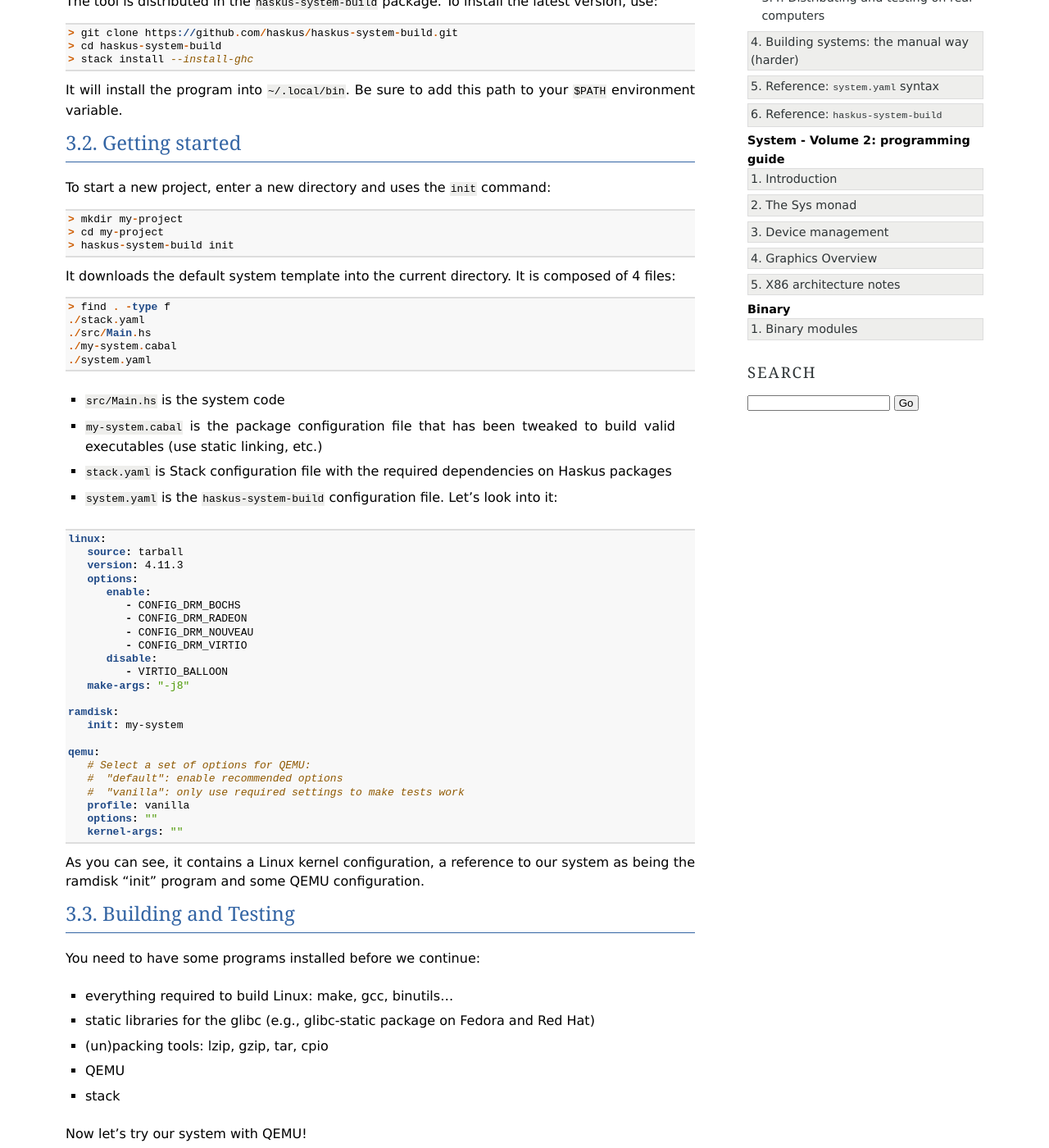
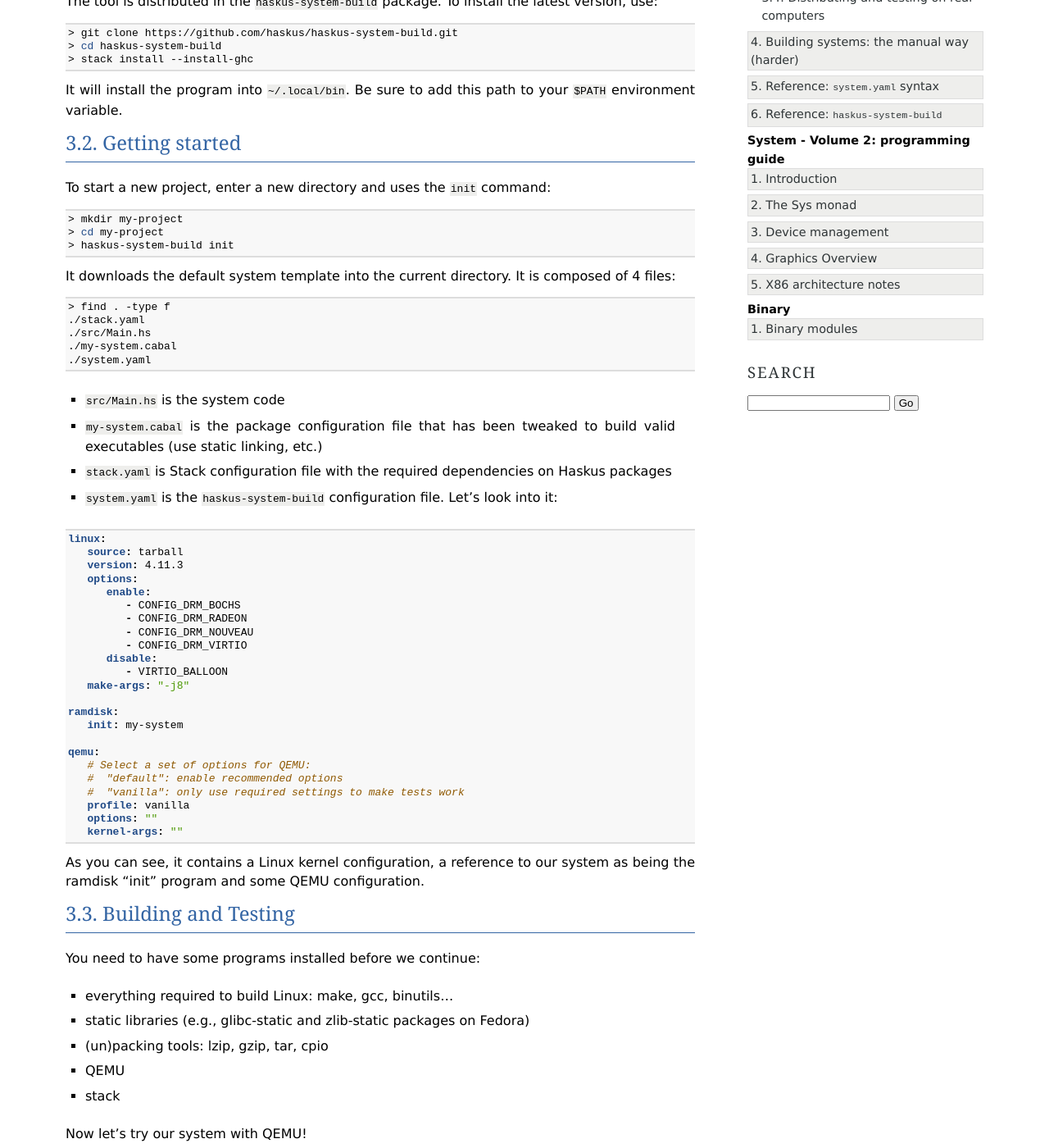
Before and after one commit to haskus/haskus-manual, a Sphinx documentation site: the page built from source/system/volume1/automatic_building.rst, in a window 1280 px wide and 1400 px high, scrolled down 408 px. Shown: the whole window at 82% size. Built offline with Sphinx 7.4.7, drawn with Linux system fonts in a browser that asks for light colours.

Commit message:
Minor fixes

```diff
--- a/source/system/volume1/automatic_building.rst
+++ b/source/system/volume1/automatic_building.rst
@@ -16,7 +16,7 @@ Installing ``haskus-system-build``
 The tool is distributed in the ``haskus-system-build`` package.
 To install the latest version, use:
 
-.. code::
+.. code:: bash
 
    > git clone https://github.com/haskus/haskus-system-build.git
    > cd haskus-system-build
@@ -30,7 +30,7 @@ Getting started
 
 To start a new project, enter a new directory and uses the ``init`` command:
 
-.. code::
+.. code:: bash
 
    > mkdir my-project
    > cd my-project
@@ -39,7 +39,7 @@ To start a new project, enter a new directory and uses the ``init`` command:
 It downloads the default system template into the current directory. It is
 composed of 4 files:
 
-.. code::
+.. code:: bash
 
    > find . -type f
    ./stack.yaml
@@ -93,8 +93,7 @@ Building and Testing
 You need to have some programs installed before we continue:
 
 * everything required to build Linux: make, gcc, binutils...
-* static libraries for the glibc (e.g., glibc-static package on Fedora and Red
-  Hat)
+* static libraries (e.g., glibc-static and zlib-static packages on Fedora)
 * (un)packing tools: lzip, gzip, tar, cpio
 * QEMU
 * stack
```
